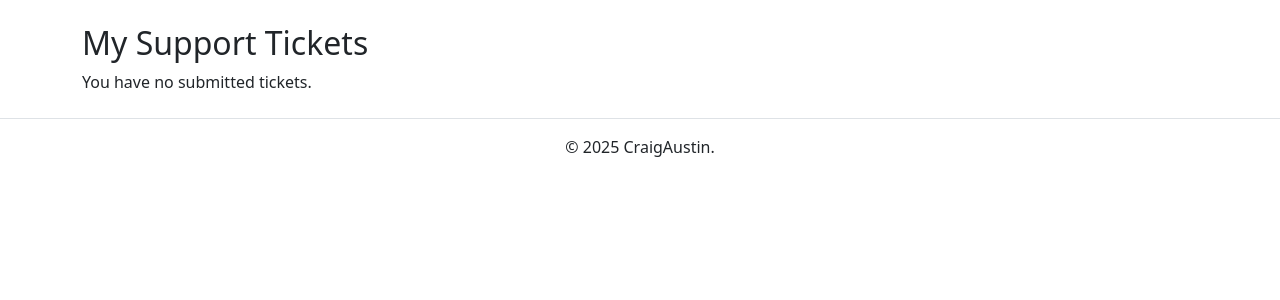
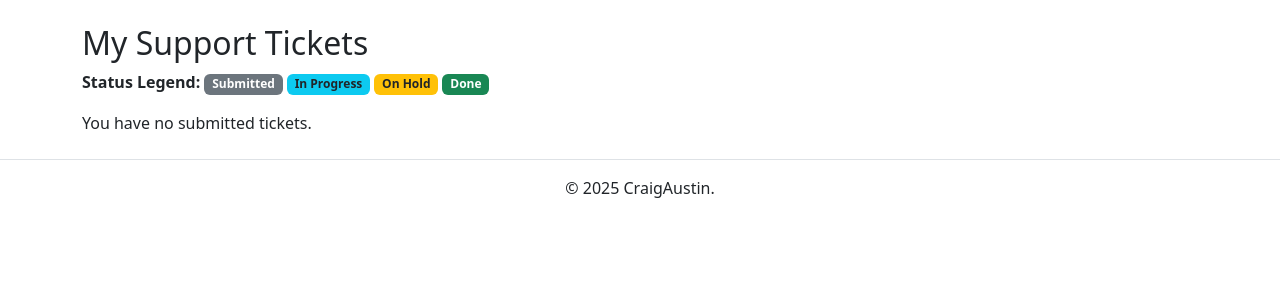
Before and after one commit to mr-aust1n/milestone-project-three, a Flask app: page /tickets in a window 1280 px wide. Shown: the part 56-356 px from the top of the page. Run offline with Flask 3, Linux system fonts and the light colour scheme; the visitor is signed in with stand-in values (Sample User, id 1); data that the repository does not hold is empty; some libraries are stand-ins or nearby versions.

Commit message:
FEAT: Status legend§
I have added a status legend to the admin panel and user ticket page

```diff
--- a/templates/tickets.html
+++ b/templates/tickets.html
@@ -4,6 +4,15 @@
 
 {% block content %}
 <h2>My Support Tickets</h2>
+<!-- Status Badge Legend -->
+<div class="mb-3">
+    <strong>Status Legend:</strong>
+    <span class="badge bg-secondary">Submitted</span>
+    <span class="badge bg-info text-dark">In Progress</span>
+    <span class="badge bg-warning text-dark">On Hold</span>
+    <span class="badge bg-success">Done</span>
+</div>
+
 
 {% if tickets %}
 <form method="GET" action="{{ url_for('view_tickets') }}" class="mb-3">
```
Also changed, not shown: templates/admin_tickets.html (+10 -0 lines), templates/dashboard.html (+9 -0 lines).
